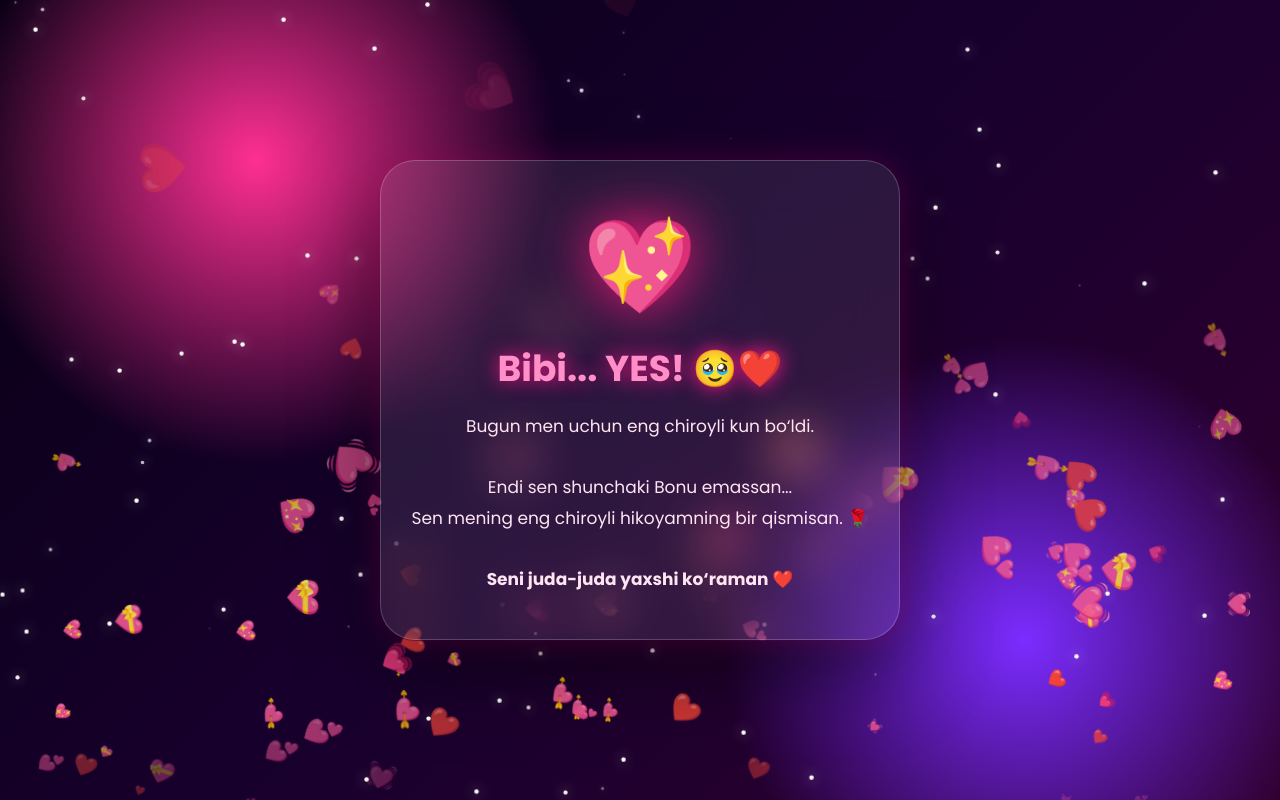
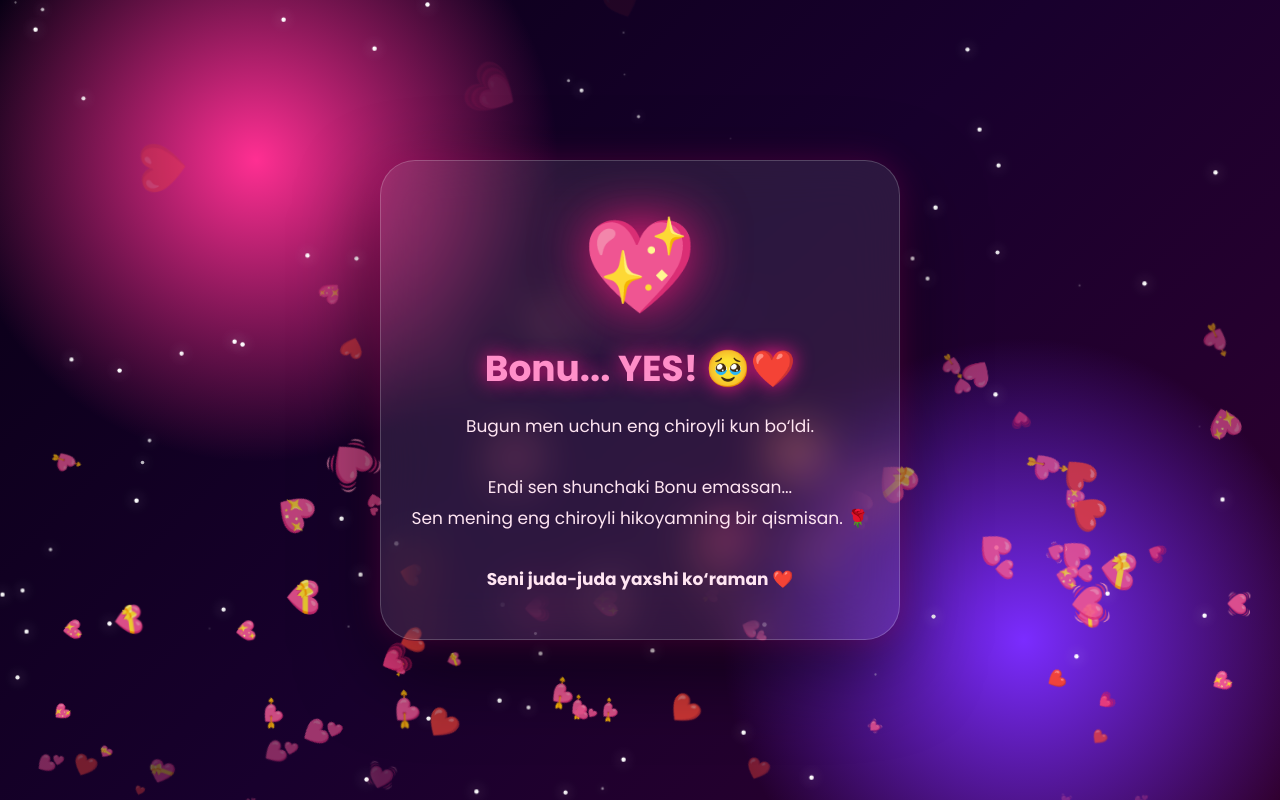
Before and after one commit to hackeruzb-pixel/SevgiXati, a plain HTML site: page index.html in a window 1280 px wide. Both pictures are taken after a click on the button "HA ❤️". Drawn offline with Linux system fonts and the light colour scheme.

Commit message:
Update heading text from 'Bibi' to 'Bonu'

```diff
--- a/index.html
+++ b/index.html
@@ -338,7 +338,7 @@ button{
         </div>
 
         <h2>
-            Bibi... YES! 🥹❤️
+            Bonu... YES! 🥹❤️
         </h2>
 
         <p>
```
